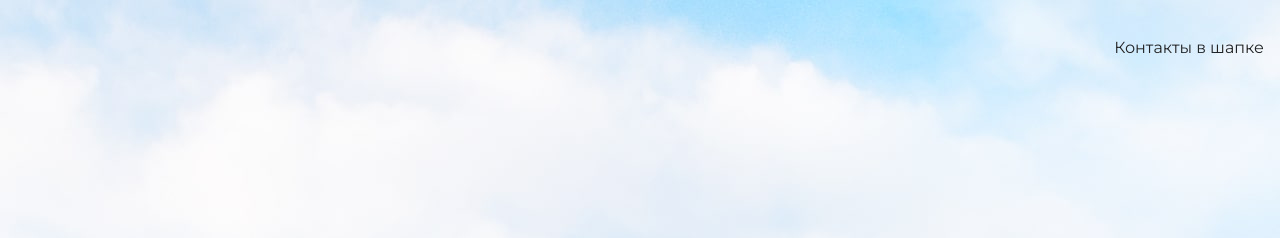
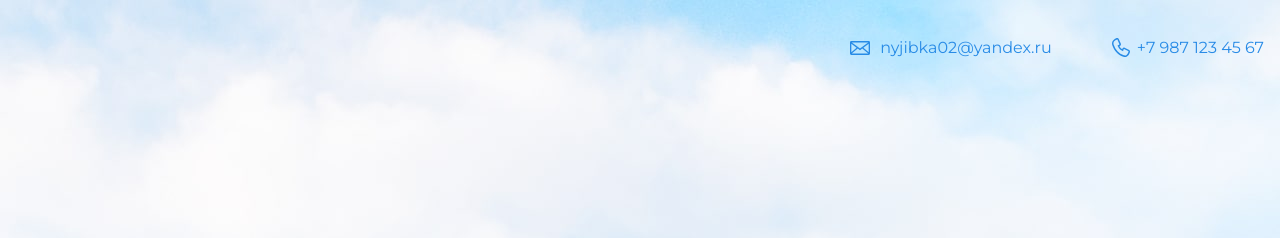
Before and after one commit to nyjibka02/my-site01, a plain HTML site: page index.html in a window 1280 px wide. Shown: the top 238 px of the page. Drawn offline with nearby package versions, Linux system fonts and the light colour scheme.

Commit message:
Добавлены контакты в шапке

```diff
--- a/index.html
+++ b/index.html
@@ -10,7 +10,8 @@
   <body>
     <header class="page-header">
 	 <div class="container">
-      Контакты в шапке
+      <a class="header-email" href="mailto:nyjibka02@yandex.ru">nyjibka02@yandex.ru</a>
+      <a class="header-phone" href="tel:+79781234567">+7 987 123 45 67</a>
      </div>
 	</header>
 
```
